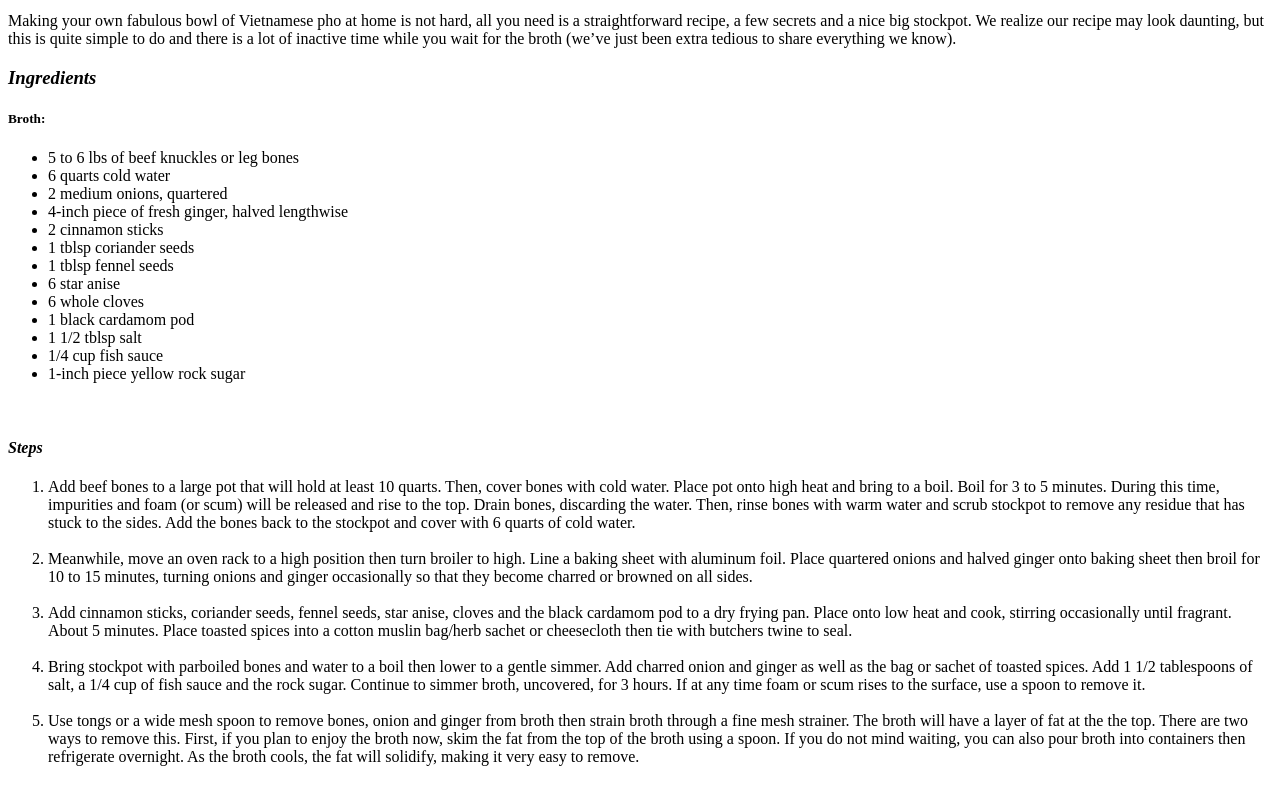
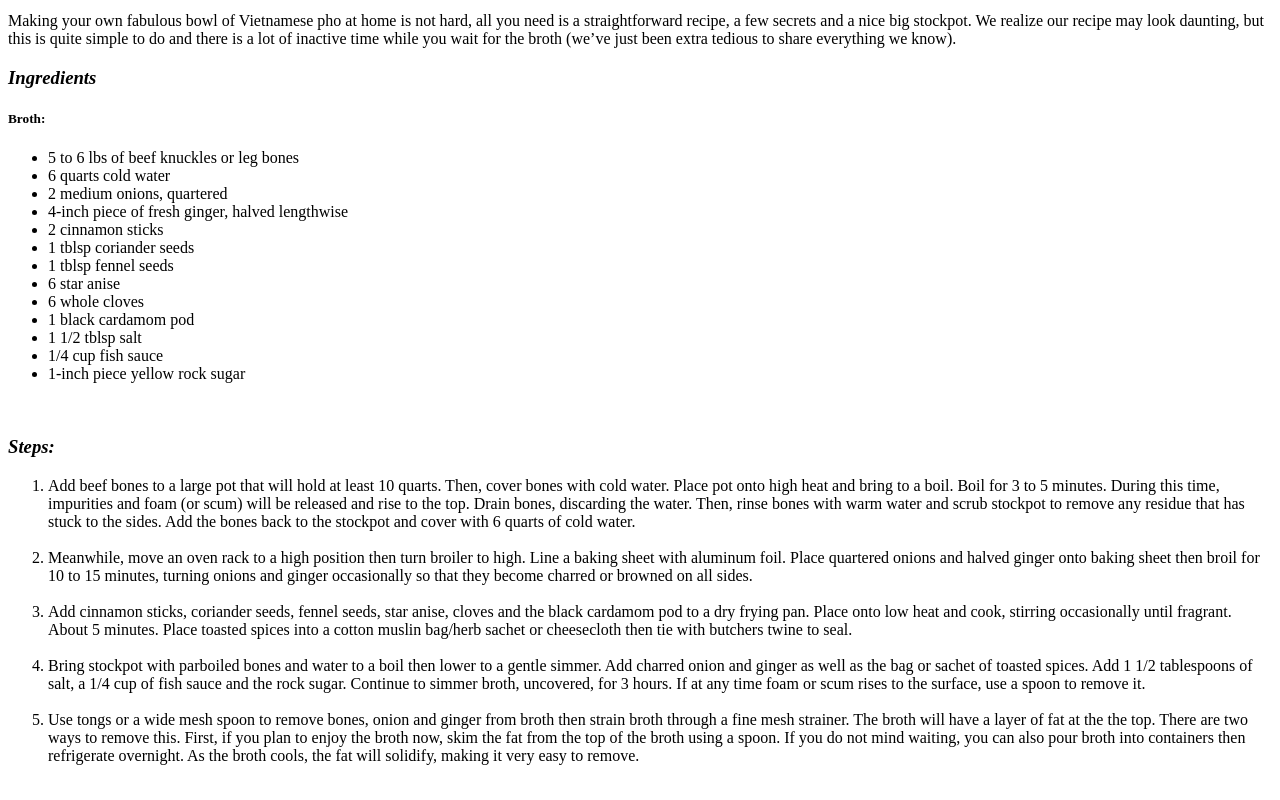
Before and after one commit to AbitBrookish/odin-recipes, a plain HTML site: page recipes/pho.html in a window 1280 px wide. Shown: the part 1204-2004 px from the top of the page. Drawn offline with Linux system fonts and the light colour scheme.

Commit message:
Adjust "Steps" header from h4 to h3

```diff
--- a/recipes/pho.html
+++ b/recipes/pho.html
@@ -35,7 +35,7 @@
       <li>1-inch piece yellow rock sugar</li>
     </ul>
     <br>
-  <h4><strong><em>Steps</em></strong></h4>
+  <h3><strong><em>Steps:</em></strong></h3>
     <ol>
       <li>Add beef bones to a large pot that will hold at least 10 quarts. Then, cover bones with cold water. Place pot onto high heat and bring to a boil. Boil for 3 to 5 minutes. During this time, impurities and foam (or scum) will be released and rise to the top. Drain bones, discarding the water. Then, rinse bones with warm water and scrub stockpot to remove any residue that has stuck to the sides. Add the bones back to the stockpot and cover with 6 quarts of cold water.</li><br>
       <li>Meanwhile, move an oven rack to a high position then turn broiler to high. Line a baking sheet with aluminum foil. Place quartered onions and halved ginger onto baking sheet then broil for 10 to 15 minutes, turning onions and ginger occasionally so that they become charred or browned on all sides.</li><br>
```
